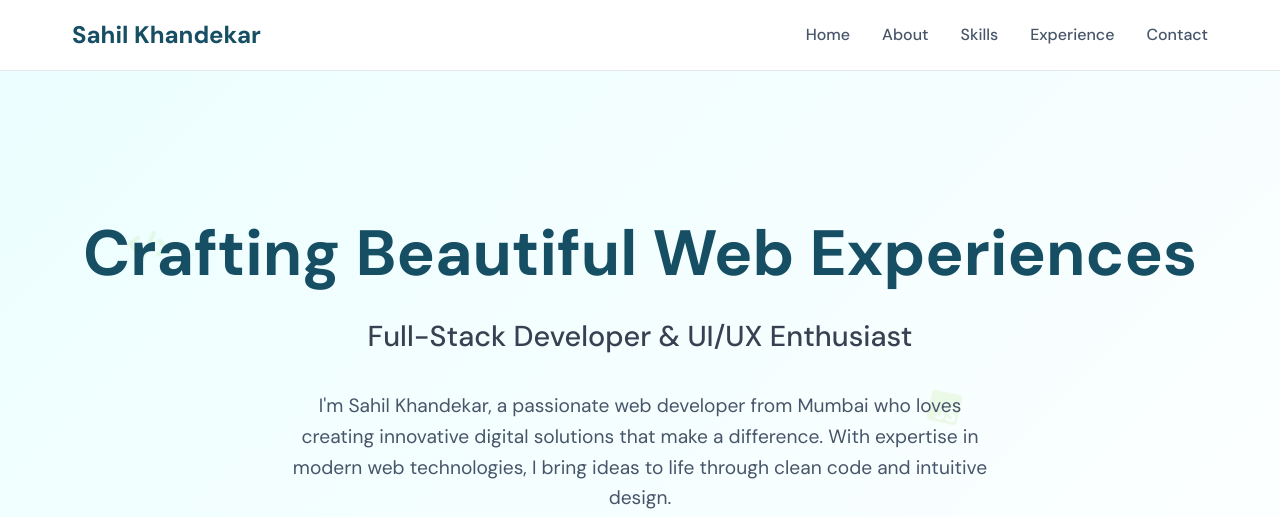
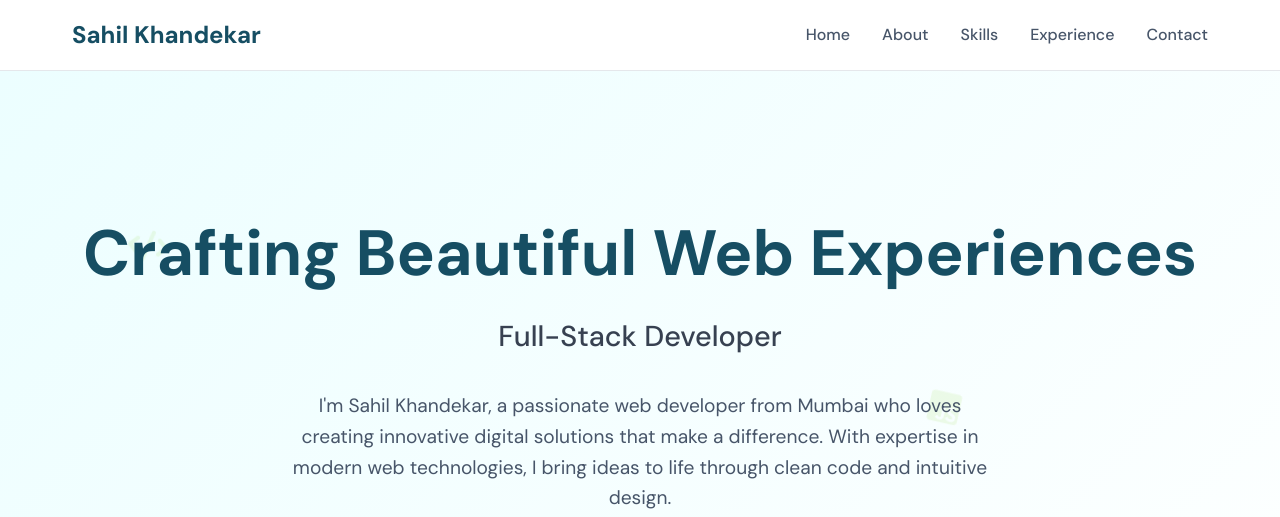
Before and after one commit to KunalKhandekar/KunalKhandekar, a plain HTML site: page index.html in a window 1280 px wide. Shown: the top 517 px of the page. Drawn offline with Linux system fonts and the light colour scheme.

Commit message:
Update index.html

```diff
--- a/index.html
+++ b/index.html
@@ -781,7 +781,7 @@
         <div class="hero-content">
             <div class="hero-text slide-in-left">
                 <h1>Crafting Beautiful Web Experiences</h1>
-                <p class="subtitle">Full-Stack Developer & UI/UX Enthusiast</p>
+                <p class="subtitle">Full-Stack Developer</p>
                 <p>I'm Sahil Khandekar, a passionate web developer from Mumbai who loves creating innovative digital solutions that make a difference. With expertise in modern web technologies, I bring ideas to life through clean code and intuitive design.</p>
                 <div class="cta-buttons">
                     <a href="#experience" class="btn btn-primary">
```
